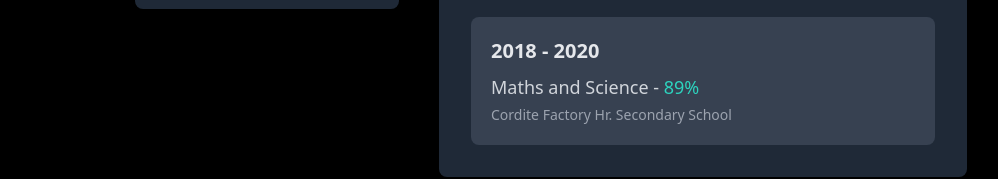
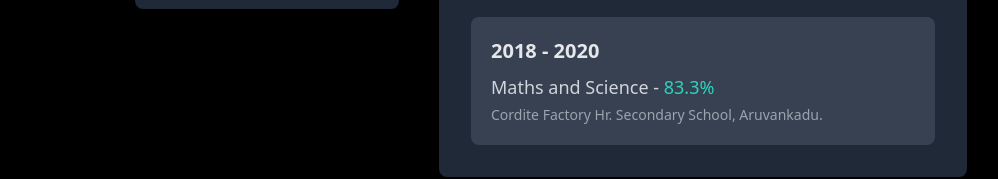
Before and after one commit to Kanimozhi33/portfolio, a React (Vite) app in the folder vite-project/: page /about in a window 1280 px wide. Shown: the part 455-634 px from the top of the page, without its empty margins (89-1087 px from the left). Built offline with nearby package versions, Linux system fonts and the light colour scheme.

Commit message:
corrections

```diff
--- a/vite-project/src/About.jsx
+++ b/vite-project/src/About.jsx
@@ -82,15 +82,15 @@ About Me
                 Bachelor of Science.(honours) Agriculture - <span className="text-teal-400">85%</span>
               </p>
               <p className="text-gray-400 text-sm mt-1">
-                Agricultural College and Research Institute (TNAU constituent) - Kudumiyanmalai
+                Agricultural College and Research Institute (TNAU constituent) - Kudumiyanmalai.
               </p>
             </div>
             <div className="bg-gray-700 rounded-lg p-5">
               <p className="font-semibold text-xl text-gray-200 mb-2">2018 - 2020</p>
               <p className="text-gray-300 text-lg">
-                Maths and Science - <span className="text-teal-400">89%</span>
+                Maths and Science - <span className="text-teal-400">83.3%</span>
               </p>
-              <p className="text-gray-400 text-sm mt-1">Cordite Factory Hr. Secondary School</p>
+              <p className="text-gray-400 text-sm mt-1">Cordite Factory Hr. Secondary School, Aruvankadu.</p>
             </div>
           </div>
         )}
--- a/vite-project/src/Body.jsx
+++ b/vite-project/src/Body.jsx
@@ -14,7 +14,7 @@ const Body = () => {
 
           <h1 className="text-xl md:text-2xl">Software Engineer</h1>
           <p className="text-4xl md:text-5xl mt-2">
-            Hello I'm <span className="text-teal-400">Kanimozhi VM</span>
+            Hello I'm <span className="text-teal-400">Kanimozhi V M</span>
           </p>
         </div>
         <div className="text-center text-gray-300 mt-8 md:mt-10 opacity-0 animate-in-3">
```
